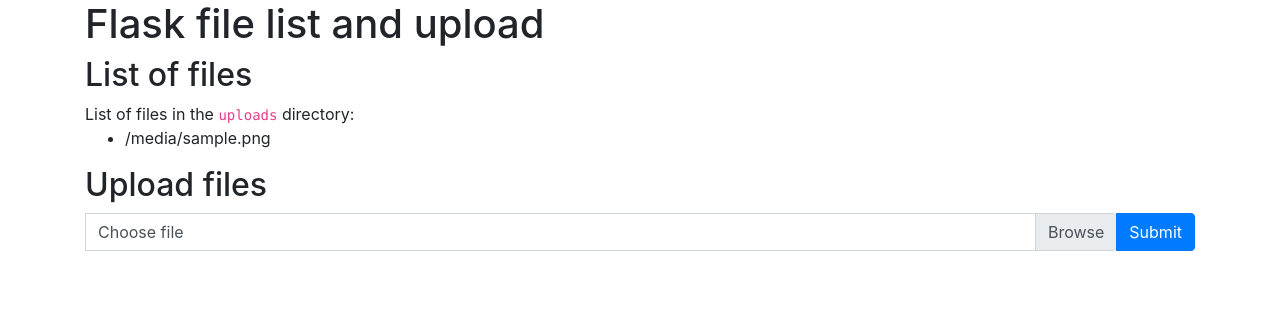
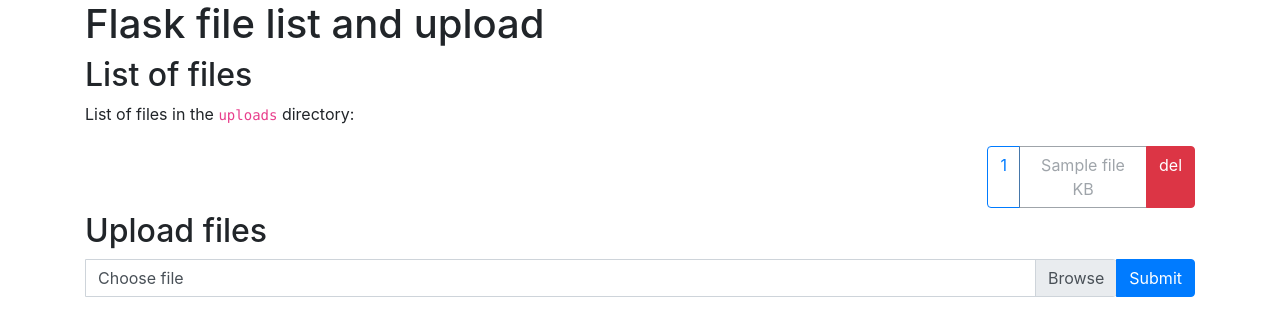
Before and after one commit to danieltuzes/collection, a Python web app: template sandbox_py/flask/templates/list.html in a window 1280 px wide. Shown: the top 336 px of the page. Run offline with Jinja, Linux system fonts and the light colour scheme; the template is opened without the code that fills it: most values are stand-ins (such as "Sample title", 1, 10 or a date in 2020); some libraries are stand-ins or nearby versions.

Commit message:
delete + size, upload date + link + download
Files can be deleted, confirmation required.
More info from files: size (displayed) and upload date (as tooltip).
Link on files are provided to download them.

```diff
--- a/sandbox_py/flask/templates/list.html
+++ b/sandbox_py/flask/templates/list.html
@@ -42,6 +42,11 @@
 <body>
     <div class="container">
         <h1>Flask file list and upload</h1>
+        {% if deleted is defined %}
+        <div class="alert alert-success" role="alert">
+            You have successfully deleted the file {{ deleted }}
+        </div>
+        {% endif %}
         {% if success is defined %}
         {% if success %}
         <div class="alert alert-success" role="alert">
@@ -54,16 +59,25 @@
         {% endif %}
         {% endif %}
         <h2>List of files</h2>
-        List of files in the <code>uploads</code> directory:
-        <ul>
+        <p>List of files in the <code>uploads</code> directory:</p>
+        <div class="text-right">
             {% for file in files %}
-            <li>{{ file }}
-                {% if file == new_filename and success %} <span class="badge badge-success">New</span>
-                {% endif %}{% if file == new_filename and not success %}
-                <span class="badge badge-warning">already exists</span>{% endif %}
-            </li>
+            <div class="btn-group my-1" role="group" data-toggle="tooltip" data-placement="top"
+                title="uploaded: {{ file[2] }}">
+                <a href="download/{{ file[0] }}" class="btn btn-outline-primary" type="button">
+                    {{ file[0] }}
+                    {% if file[0] == new_filename and success %}
+                    <span class="badge badge-success">New</span>
+                    {% endif %}{% if file[0] == new_filename and not success %}
+                    <span class="badge badge-warning">already exists</span>
+                    {% endif %}</a>
+                <button class="btn btn-outline-secondary" style="width: 8em" disabled>
+                    {{ file[1] }} KB</button>
+                <a href="delfile?del={{ file[0] }}" type="button" class="btn btn-danger">del</a>
+            </div><br>
             {% endfor %}
-        </ul>
+        </div>
+
         <h2>Upload files</h2>
         {% if prevent_upload is defined and prevent_upload %}
         <div class="alert alert-danger" role="alert">
```
Also changed, not shown: sandbox_py/flask/file_upload.py (+42 -4 lines), sandbox_py/flask/templates/del_confirmation.html (added, +26 -0 lines).
